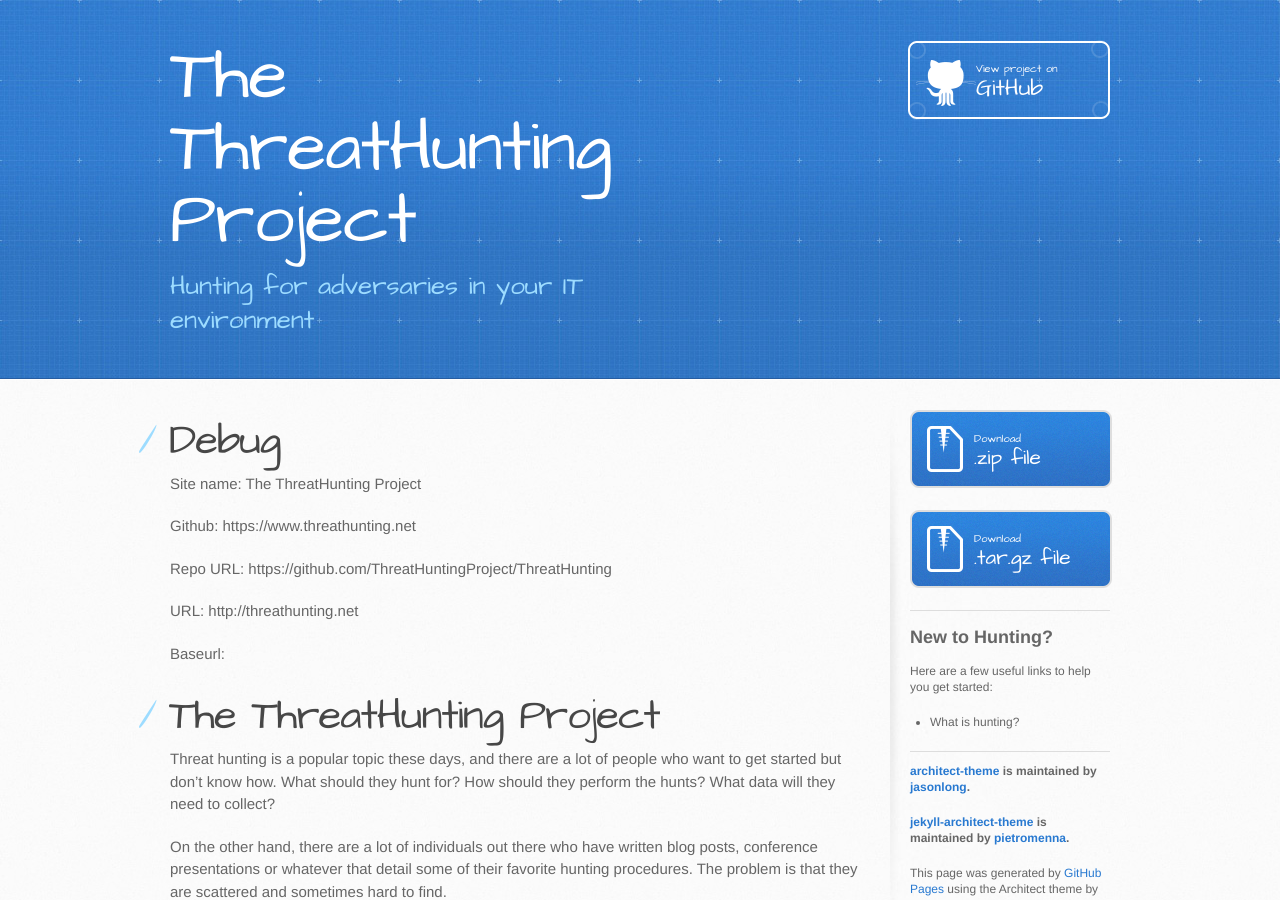
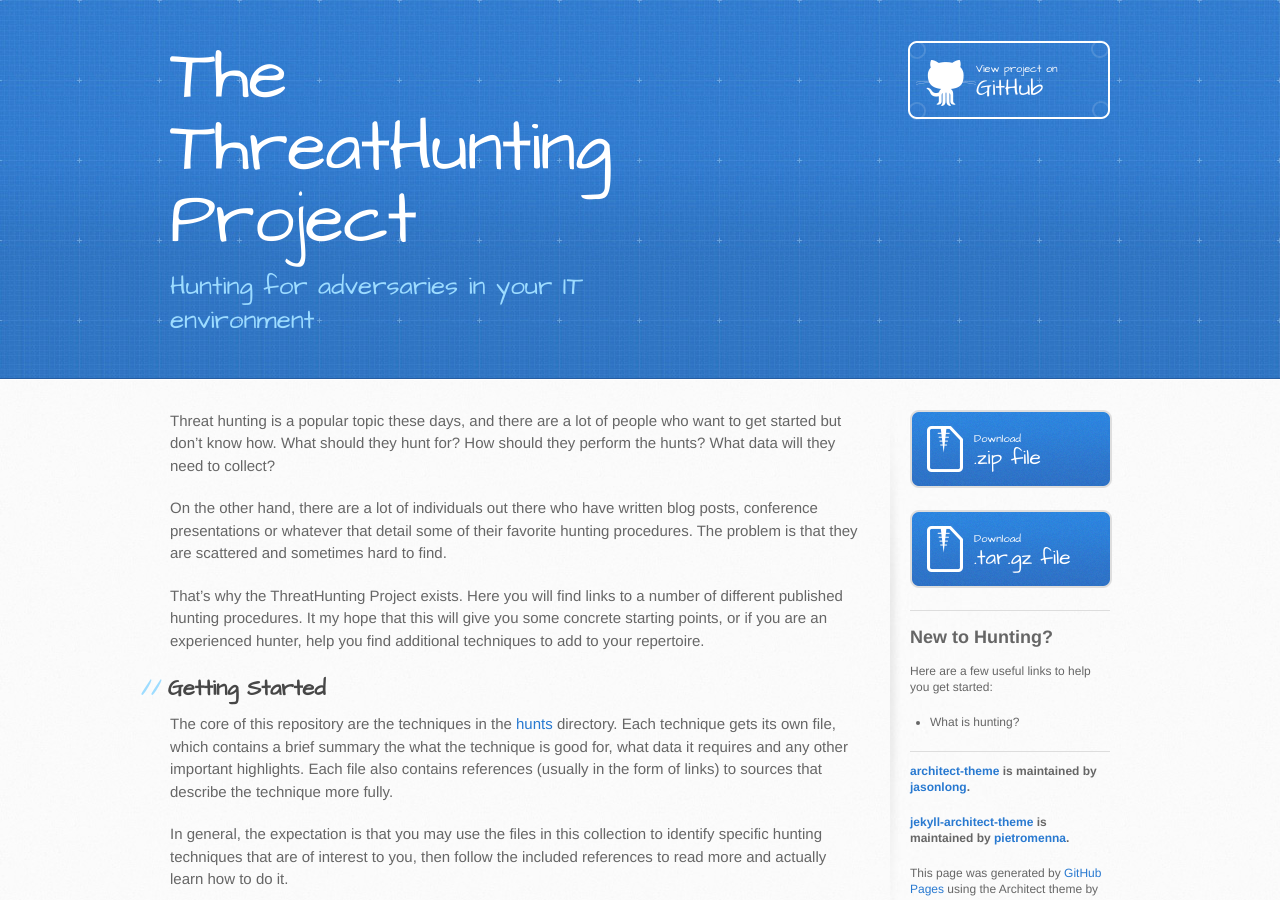
Before and after one commit to ThreatHuntingProject/ThreatHunting, a Jekyll site: the page built from index.md, in a window 1280 px wide and 900 px high. Built offline with Jekyll 4.4.1, drawn with Linux system fonts in a browser that asks for light colours.

Commit message:
Removed debug info from index page

```diff
--- a/index.md
+++ b/index.md
@@ -2,19 +2,6 @@
 layout: default
 title: The ThreatHunting Project
 ---
-# Debug
-Site name: {{ site.name }}
-
-Github: {{ site.github.url }}
-
-Repo URL: {{ site.github.repository_url }}
-
-URL: {{ site.url }}
-
-Baseurl: {{ site.baseurl }}
-
-
-# {{ site.name }}
 
 Threat hunting is a popular topic these days, and
 there are a lot of people who want to get started but don't know
```
